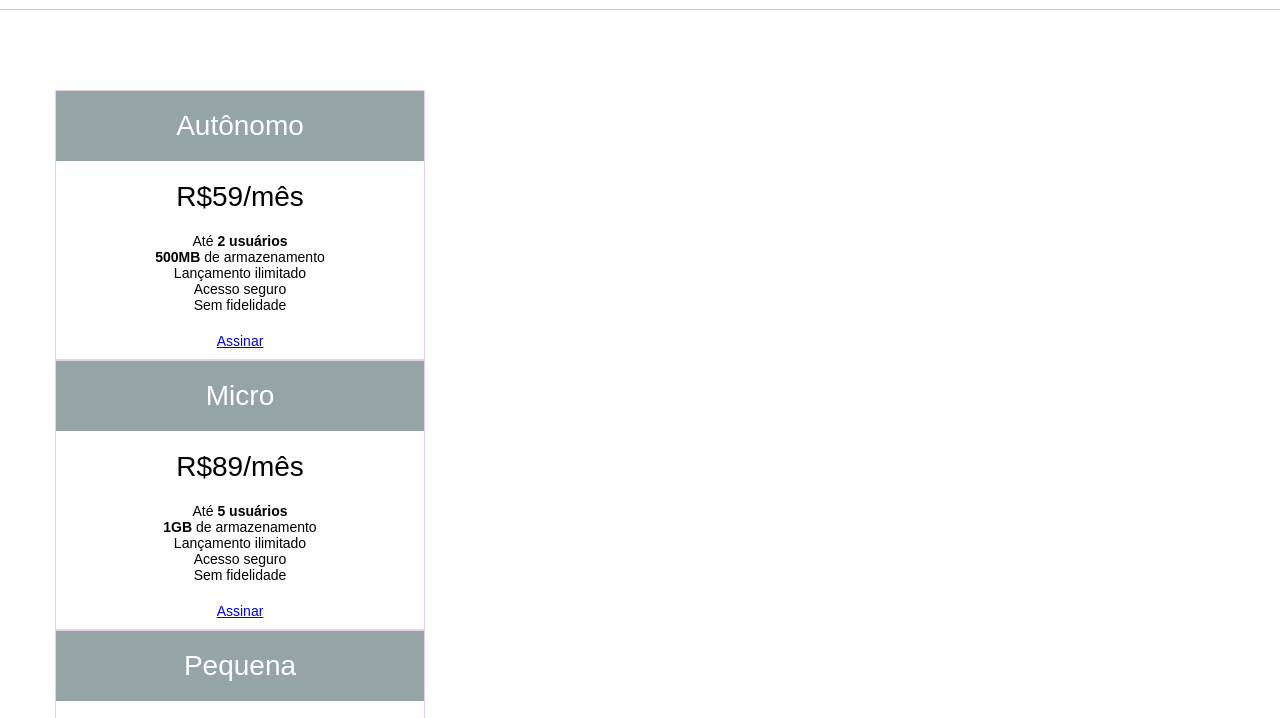
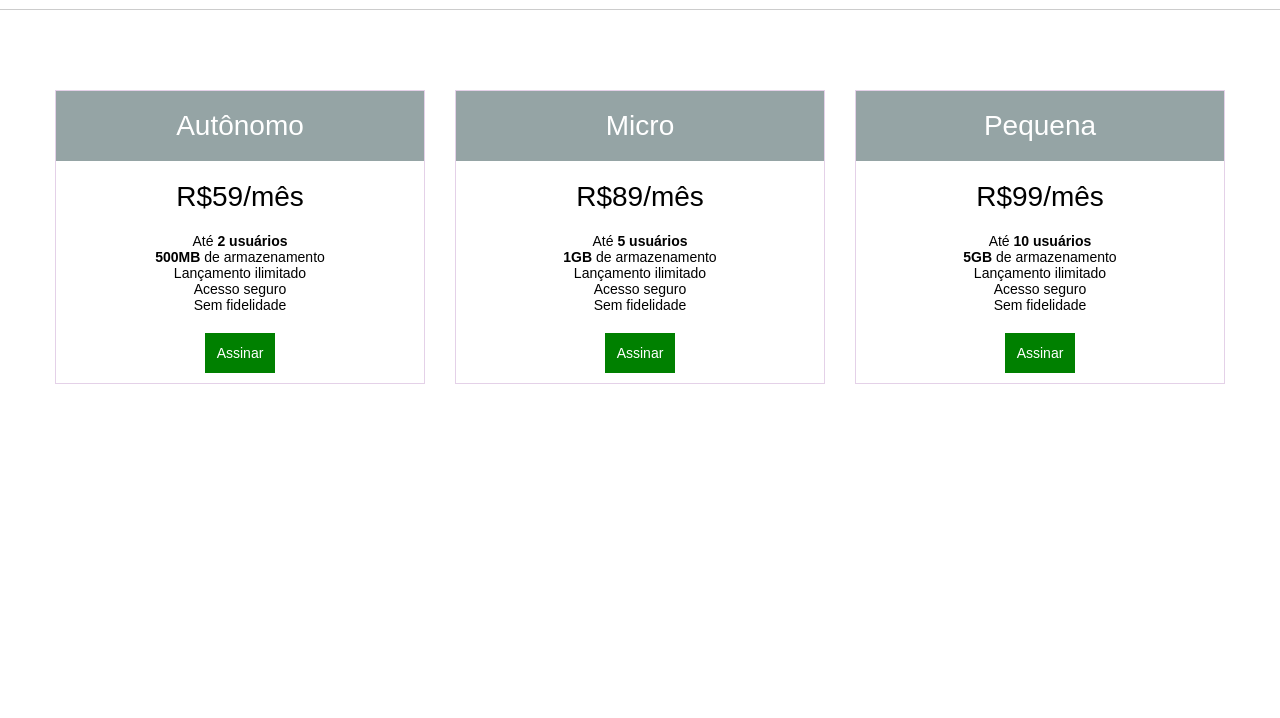
Before and after one commit to MacielSousa/mypilas, a plain HTML site: page index.html in a window 1280 px wide. Shown: the part 50-768 px from the top of the page. Drawn offline with Linux system fonts and the light colour scheme.

Commit message:
"As pseudos classes focus e hover"

```diff
--- a/css/estilos.css
+++ b/css/estilos.css
@@ -19,13 +19,21 @@ header  img{
     padding-right: 15px;
     margin: 0 auto;
 }
+#planos{
+    padding: 80px 0;
+}
+#planos::after{
+    content: "";
+    display: block;
+    clear: both;
+}
+
 article {
     padding: 10px;
     border: 1px solid #95a4;
     width: 370px;
-}
-#planos{
-    padding: 80px 0;
+    float: left;
+    margin-right: 30px;
 }
 article > h2{
     background-color:  #95a4a5;
@@ -53,3 +61,14 @@ article > ul > li{
 article > footer{
     text-align: center;
 }
+
+.botao{
+    display: inline-block;
+    background-color: green;
+    color: white;
+    padding: 12px;
+    text-decoration: none;
+}
+.botao:hover, .botao:focus{
+    background-color: #0e6400;
+}
--- a/index.html
+++ b/index.html
@@ -24,7 +24,7 @@
                         <li>Sem fidelidade</li>
                     </ul>
                     <footer>
-                        <a href="assine.html">Assinar</a>
+                        <a href="assine.html" class="botao">Assinar</a>
                     </footer>
             </article>
             <article>
@@ -38,10 +38,10 @@
                         <li>Sem fidelidade</li>
                     </ul>
                     <footer>
-                        <a href="assine.html">Assinar</a>
+                        <a href="assine.html" class="botao">Assinar</a>
                     </footer>
             </article>
-            <article>
+            <article style="margin-right: 0">
                     <h2>Pequena</h2>
                     <div>R$99/mês</div>
                     <ul>
@@ -52,7 +52,7 @@
                         <li>Sem fidelidade</li>
                     </ul>
                     <footer>
-                        <a href="assine.html">Assinar</a>
+                        <a href="assine.html" class="botao">Assinar</a>
                     </footer>
             </article>
         </div>
```
